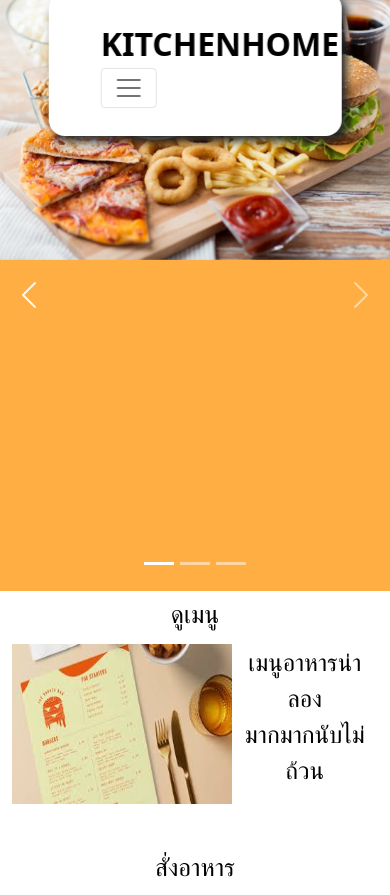
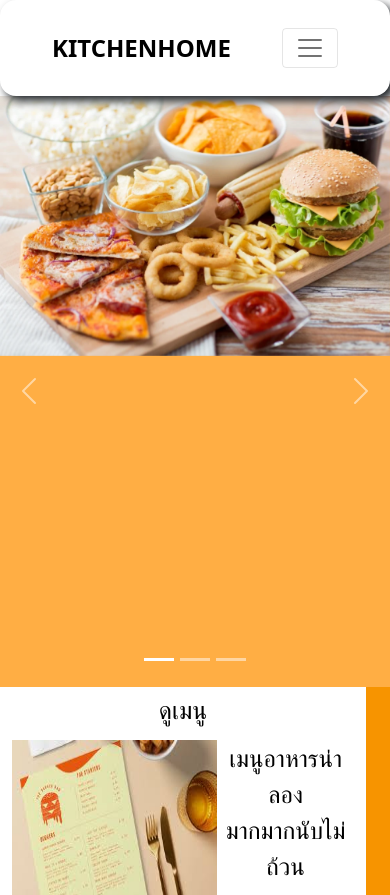
Before and after one commit to BallThanapat/RestaurantWeb, a PHP site: page /promotion.html in a window 390 px wide. Shown: the top 895 px of the page. Run offline with PHP 8.4, Linux system fonts and the light colour scheme; some libraries are stand-ins or nearby versions.

Commit message:
fix navbar at promotion

```diff
--- a/promotion.css
+++ b/promotion.css
@@ -74,6 +74,20 @@
     box-shadow: 5px 5px 10px;
     z-index: 1;
 }
+@media screen and (max-width: 700px) {
+    .header {
+        position: relative;
+        width: 100%;
+    }
+    .header-link {
+        font-size: 1.5em;
+    }
+}
+@media screen and (max-width: 350px) {
+    .header-link {
+        font-size: 1em;
+    }
+}
 
 
 /* Modals */
@@ -102,6 +116,7 @@
 
 .promotionSlide{
     width: 100%;
+    /* height: auto; */
     height: 70vh;
     position: relative;
     background-color: #ff4444;
@@ -128,16 +143,19 @@
 
 .boxes {
     height: auto;
+    min-height: 30vh;
     background-color: #f79400;
     display: flex;
     flex-direction: row;
 }
 .boxes .box {
     background-color: #ffffff;
+    /* height: auto; */
     height: 30vh;
     /* margin-right: 2%; */
     color: #000;
     text-decoration: none;
+    display: flex;
 }
 .b-item {
     width: 100%;
--- a/promotion.html
+++ b/promotion.html
@@ -20,6 +20,9 @@
     <script src="https://cdn.jsdelivr.net/npm/bootstrap@5.0.2/dist/js/bootstrap.min.js"
         integrity="sha384-cVKIPhGWiC2Al4u+LWgxfKTRIcfu0JTxR+EQDz/bgldoEyl4H0zUF0QKbrJ0EcQF"
         crossorigin="anonymous"></script>
+
+    <script src="https://code.jquery.com/jquery-3.6.0.min.js"
+        integrity="sha256-/xUj+3OJU5yExlq6GSYGSHk7tPXikynS7ogEvDej/m4=" crossorigin="anonymous"></script>
 
     <!-- Font Header-->
     <link rel="preconnect" href="https://fonts.googleapis.com">
@@ -76,15 +79,17 @@
 
 <body>
     <header class="header">
-        <nav class="navbar01 navbar navbar-expand-lg navbar-light">
+        <nav class="navbar navbar-expand-lg navbar-light">
             <div class="container-fluid">
                 <a href="index.html" class="header-link">KITCHENHOME</a>
-                <button class="navbar-toggler" type="button" data-bs-toggle="collapse"
+                <!-- data-bs-toggle="collapse"
+                    data-bs-target="#navbarSupportedContent"  -->
+                <button class="btn navbar-toggler" type="button" data-bs-toggle="collapse"
                     data-bs-target="#navbarSupportedContent" aria-controls="navbarSupportedContent"
                     aria-expanded="false" aria-label="Toggle navigation" id="navbarToggle">
                     <span class="navbar-toggler-icon"></span>
                 </button>
-                <div class="collapse navbar-collapse" id="navbarSupportedContent">
+                <div class="navbar01 collapse navbar-collapse" id="navbarSupportedContent">
                     <a href="index.html" class="links ms-auto" id="backHome"><i
                             class="fa-solid fa-house-chimney"></i></a>
                     <ul class="navbar-nav">
@@ -100,6 +105,20 @@
             </div>
         </nav>
     </header>
+
+    <script>
+        document.getElementById("navbarToggle").addEventListener("click", function () {
+            var nT = document.getElementById("navbarToggle");
+            console.log(nT.getAttribute("aria-expanded"));
+            if (nT.getAttribute("aria-expanded") == "false") {
+                nT.setAttribute("aria-expanded", true)
+                console.log(nT.getAttribute("aria-expanded") + " " + "true");
+            } else {
+                nT.setAttribute("aria-expanded", false)
+                console.log(nT.getAttribute("aria-expanded") + " " + "false");
+            }
+        });
+    </script>
 
     <!-- Login/Register Modals -->
     <div class="modal fade" id="loginRegisModal" tabindex="-1" aria-labelledby="loginRegisModalLabel"
@@ -213,7 +232,7 @@
     </div>
     <section class="boxes ">
         <div class="container w-100 h-100">
-            <div class="row d-flex justify-content-center h-100">
+            <div class="row d-flex justify-content-center h-100 w-100">
                 <a href="menu.html" class="col-lg-5 col-md-12 box">
                     <div>
                         <header class="h2 text-center p-2">
```
